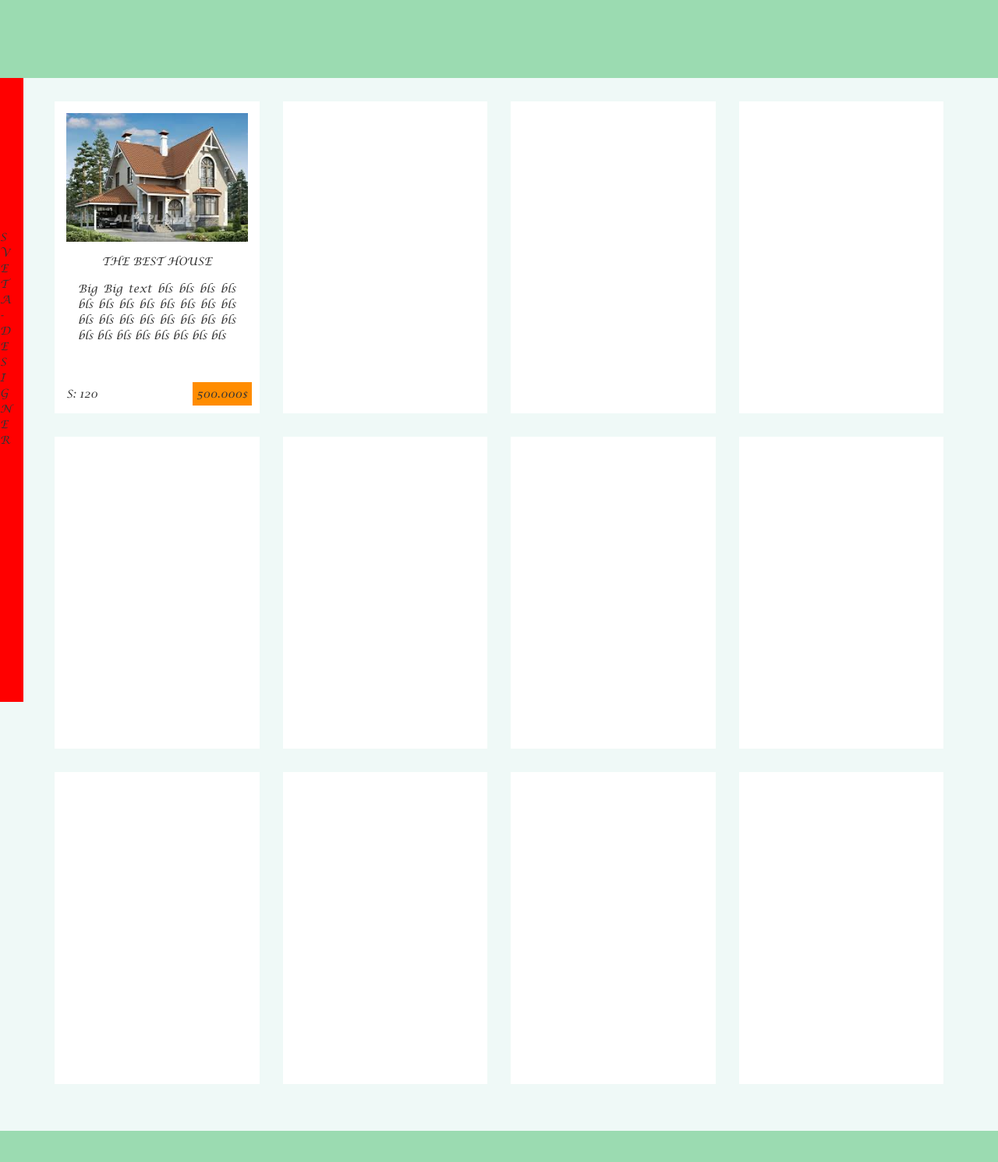
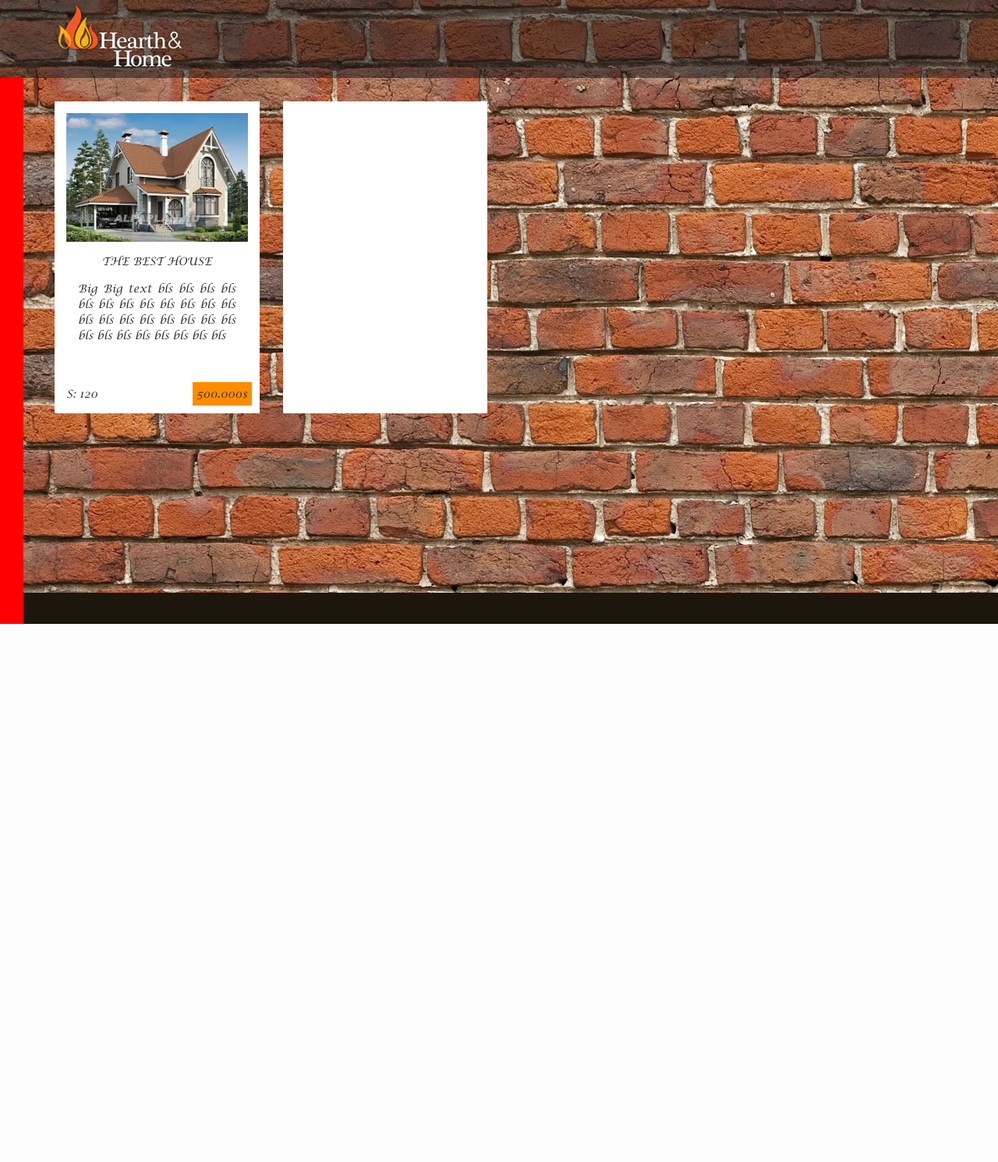
Before and after one commit to ilya-volkov-ip51/hearth-home.com, a PHP site: page / in a window 1280 px wide. Shown: the whole page at 78% size. After the commit the page ends 800 px from the top, so only its background shows below. Run offline with PHP 8.4, Linux system fonts and the light colour scheme.

Commit message:
style v 0.0.0.0.0.0.0.1

```diff
--- a/www/index.html
+++ b/www/index.html
@@ -11,32 +11,29 @@
         <link href="styles/headerStyle.css" rel="stylesheet">
         <link href="styles/announceStyle.css" rel="stylesheet">
         <link href="styles/menuStyle.css" rel="stylesheet">
+        <link href="styles/footerStyle.css" rel="stylesheet">
     </head>
     <body>
-        <header>
-            <div class="container">
+        <div class="top-block hidden-xs">
+            <header>
+                <div class="container">
+                    <div class="row">
+                        <div class="col-lg-2 col-md-2 hidden-sm">
+                            <img src="img/logo.png" alt="logo" id="logo" />
+                        </div>
+                        <div class="col-lg-6 col-lg-offset-4 col-md-8 col-md-offset-2 col-sm-10 col-sm-offset-1 col-xs-12">
 
-            </div>
-        </header>
+                        </div>
+                    </div>
+                </div>
+            </header>
+        </div>
         <div class="searchMenu">
             <div class="searchMain">
 
             </div>
             <div class="searchButton">
-                <p>S</p>
-                <p>V</p>
-                <p>E</p>
-                <p>T</p>
-                <p>A</p>
-                <p>-</p>
-                <p>D</p>
-                <p>E</p>
-                <p>S</p>
-                <p>I</p>
-                <p>G</p>
-                <p>N</p>
-                <p>E</p>
-                <p>R</p>
+
             </div>
         </div>
         <div class="body">
@@ -65,56 +62,6 @@
 
                         </div>
                     </div>
-                    <div class="col-lg-3 col-md-4 col-sm-6 col-xs-12">
-                        <div class="announcement">
-
-                        </div>
-                    </div>
-                    <div class="col-lg-3 col-md-4 col-sm-6 col-xs-12">
-                        <div class="announcement">
-
-                        </div>
-                    </div>
-                    <div class="col-lg-3 col-md-4 col-sm-6 col-xs-12">
-                        <div class="announcement">
-
-                        </div>
-                    </div>
-                    <div class="col-lg-3 col-md-4 col-sm-6 col-xs-12">
-                        <div class="announcement">
-
-                        </div>
-                    </div>
-                    <div class="col-lg-3 col-md-4 col-sm-6 col-xs-12">
-                        <div class="announcement">
-
-                        </div>
-                    </div>
-                    <div class="col-lg-3 col-md-4 col-sm-6 col-xs-12">
-                        <div class="announcement">
-
-                        </div>
-                    </div>
-                    <div class="col-lg-3 col-md-4 col-sm-6 col-xs-12">
-                        <div class="announcement">
-
-                        </div>
-                    </div>
-                    <div class="col-lg-3 col-md-4 col-sm-6 col-xs-12">
-                        <div class="announcement">
-
-                        </div>
-                    </div>
-                    <div class="col-lg-3 col-md-4 col-sm-6 col-xs-12">
-                        <div class="announcement">
-
-                        </div>
-                    </div>
-                    <div class="col-lg-3 col-md-4 col-sm-6 col-xs-12">
-                        <div class="announcement">
-
-                        </div>
-                    </div>
                 </div>
             </div>
         </div>
--- a/www/styles/bodyStyle.css
+++ b/www/styles/bodyStyle.css
@@ -4,7 +4,7 @@
 }
 
 body {
-    background: #eff9f7;
+    background-image: url(../img/background.jpg);
     font-family: Lucida;
     font-size: 14px;
     font-weight: normal;
--- /dev/null
+++ b/www/styles/footerStyle.css
@@ -0,0 +1,7 @@
+footer {
+    width: 100%;
+    height: 40px;
+    background: #1C160D;
+    position: absolute;
+    bottom: 0;
+}
--- a/www/styles/headerStyle.css
+++ b/www/styles/headerStyle.css
@@ -1,15 +1,12 @@
-header {
+.top-block {
+    height: 100px;
+    z-index: 1000;
+    background: rgba(19,19,22,0.5);
+    position: fixed;
     width: 100%;
-    height: 100px;
-    background: rgb(155,219,177);
-    position: fixed;
-    top: 0;
-    left: 0;
-    z-index: 1000;
+    top: 0px;
 }
 
-footer {
-    width: 100%;
-    height: 40px;
-    background: rgb(155,219,177);
+#logo {
+    float: left;
 }
```
Also changed, not shown: www/img/background.jpg (added), www/img/logo.png (added).
